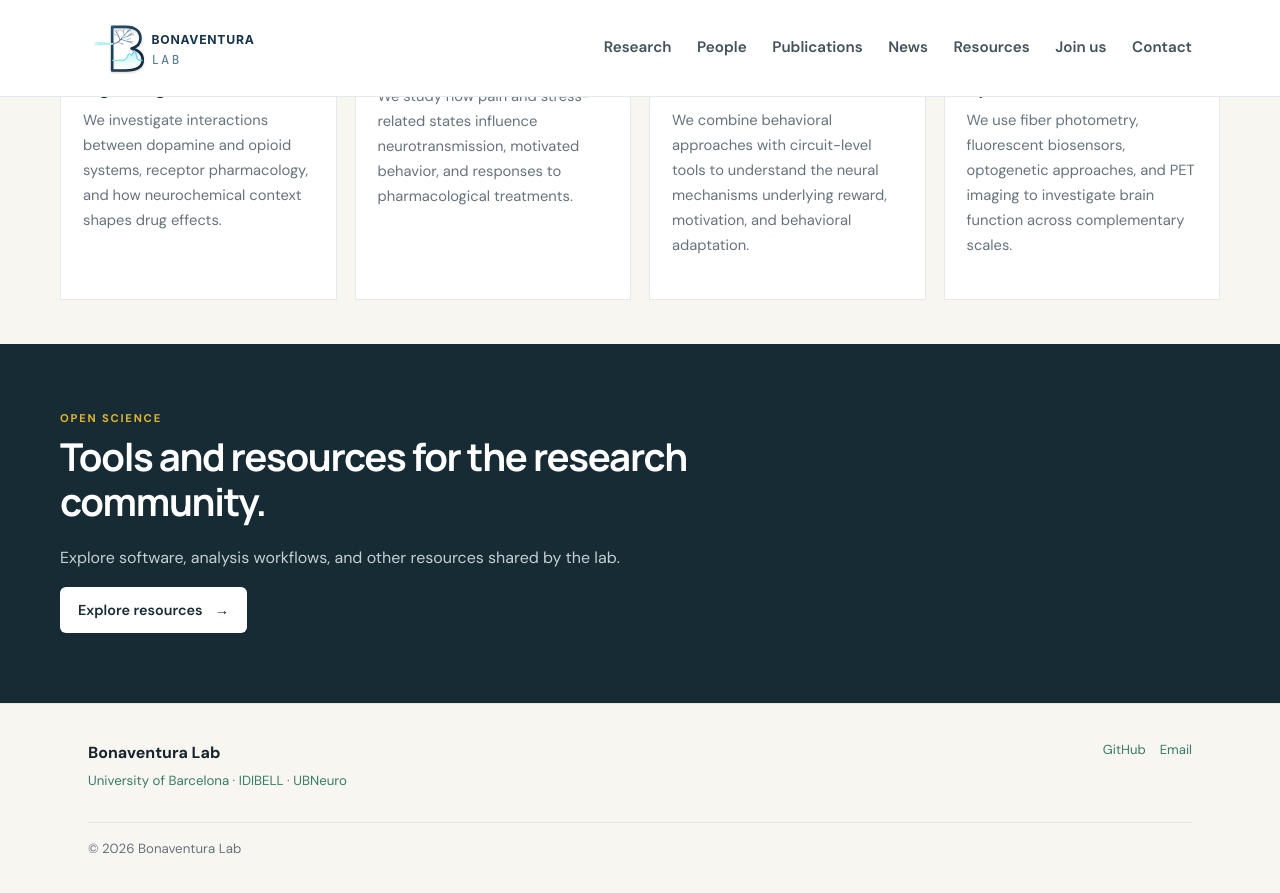
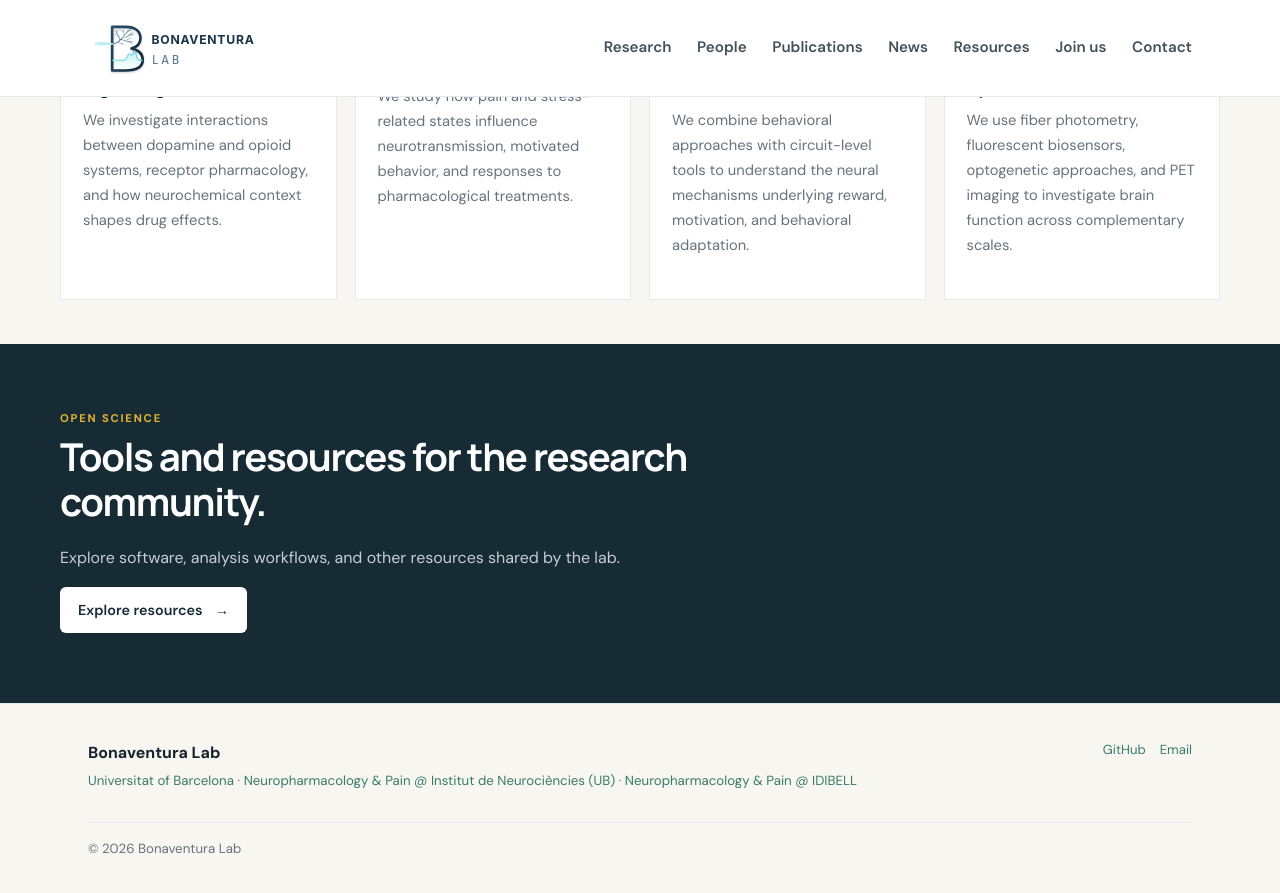
Before and after one commit to BonaventuraLab/BonaventuraLab.github.io, a Jekyll site: the page built from index.md, in a window 1280 px wide and 900 px high, scrolled down 1462 px. Shown: the top 893 px of the window. Built offline with Jekyll 4.4.1, drawn with Linux system fonts in a browser that asks for light colours.

Commit message:
Update affiliations.yml

```diff
--- a/_data/affiliations.yml
+++ b/_data/affiliations.yml
@@ -1,6 +1,6 @@
-- name: University of Barcelona
+- name: Universitat of Barcelona
   url: https://www.ub.edu/
-- name: IDIBELL
-  url: https://idibell.cat/
-- name: UBNeuro
-  url: https://www.ub.edu/ubneuro/
+- name: Neuropharmacology & Pain @ Institut de Neurociències (UB)
+  url: https://www.neurociencies.ub.edu/research-group/neuropharmacology-and-pain/
+- name: Neuropharmacology & Pain @ IDIBELL
+  url: https://idibell.cat/en/research/neuroscience-area/neuroscience-program/neuropharmacology-and-pain-2/
```
